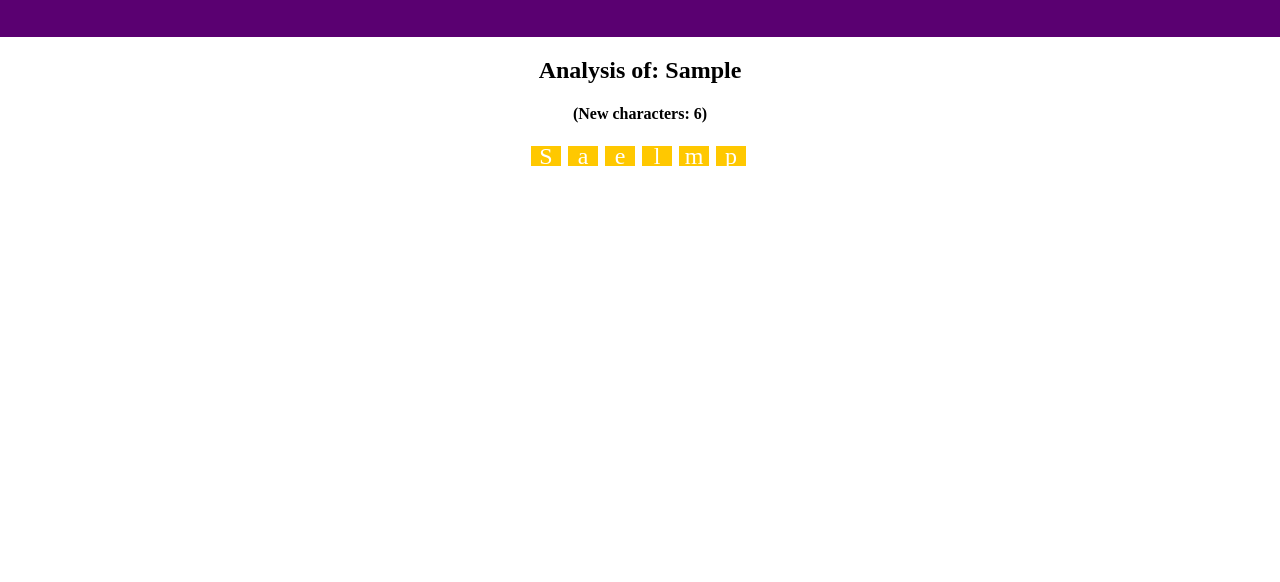
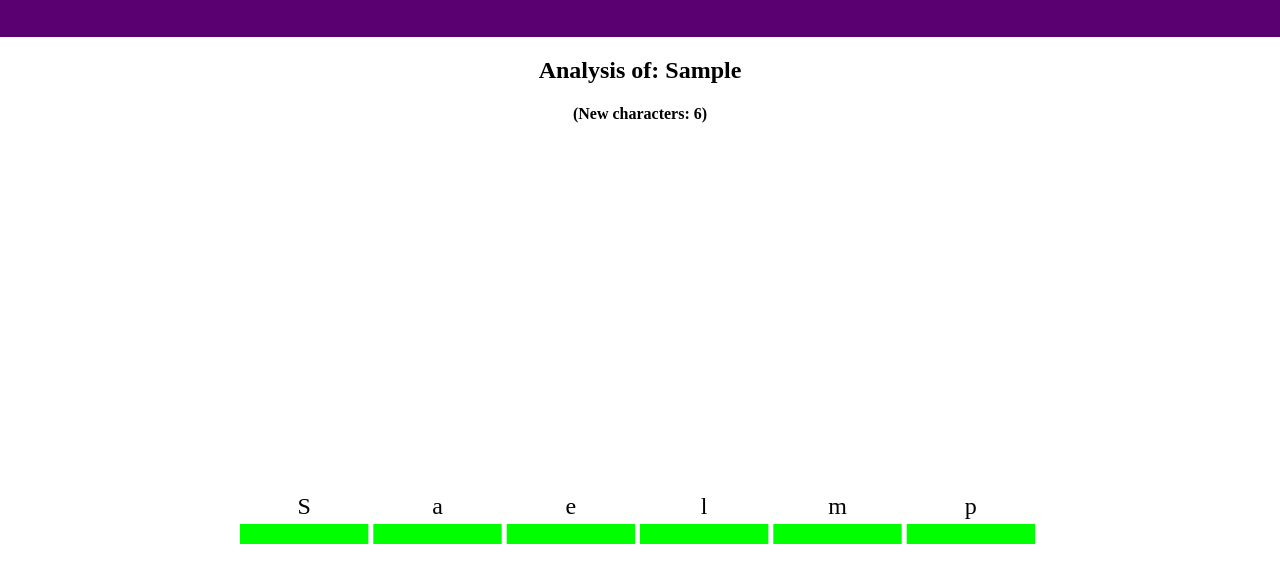
Before and after one commit to Matt-Hamilton-GitHub/d3-letter-analizer, a plain HTML site: page index.html in a window 1280 px wide. Both pictures are taken after typing "Sample" into the empty fields and a click on the button "Count the Letters!". Shown: the part 154-736 px from the top of the page. Drawn offline with nearby package versions, Linux system fonts and the light colour scheme.

Commit message:
completed

```diff
--- a/app.js
+++ b/app.js
@@ -1,7 +1,17 @@
+
+var svgWidth = 800;
+var svgHeight = 400;
+var barHeight = 500;
+var barPadding = 5;
+var svg = d3.select("svg").attr('width',svgWidth).attr('height',svgHeight)
+
+
+
 d3.select("#reset")
     .on("click", function() {
       d3.selectAll(".letter")
         .remove();
+      d3.selectAll('text').remove()
 
       d3.select("#phrase")
           .text("");
@@ -15,33 +25,47 @@ d3.select("form")
       d3.event.preventDefault();
       var input = d3.select("input");
       var text = input.property("value");
+      var data = getFrequencies(text)
+      var barWidth = svgWidth / data.length - barPadding;
 
-      var letters = d3.select("#letters")
-                      .selectAll(".letter")
-                      .data(getFrequencies(text), function(d) {
-                        return d.character;
-                      });
+      var letters = svg
+                      .selectAll('.letter')
+                      .data(data, (d => d.character))
+
+      console.log(getFrequencies(text));
+
 
       letters
           .classed("new", false)
         .exit()
         .remove();
 
-      letters
+      var letterEnter = letters
         .enter()
-        .append("div")
+        .append("g")
           .classed("letter", true)
           .classed("new", true)
-        .merge(letters)
-          .style("width", "20px")
-          .style("line-height", "20px")
-          .style("margin-right", "5px")
-          .style("height", function(d) {
-            return d.count * 20 + "px";
-          })
-          .text(function(d) {
-            return d.character;
-          });
+
+      letterEnter.append('rect');
+      letterEnter.append('text');
+
+        letterEnter.merge(letters)
+          .select('rect')
+          .attr("width", barWidth )
+          .attr('height',(d => d.count *20))
+          .attr('x', ((d,idx)=> (barWidth   + barPadding) * idx))
+          .attr('y',(d=> svgHeight - d.count *20))
+
+          letterEnter.merge(letters)
+                      .select('text')
+                      .attr('x',(d,idx)=> (barWidth   + barPadding) * idx + barWidth /2 )
+                      .attr('y',(d=> svgHeight - d.count *20 - 10))
+                      .attr('text-anchor','middle')
+                      .text(d=>d.character)
+
+
+
+
 
       d3.select("#phrase")
           .text("Analysis of: " + text);
--- a/index.html
+++ b/index.html
@@ -17,7 +17,8 @@
   <div>
     <h2 id="phrase"></h2>
     <h4 id="count"></h4>
-    <div id="letters"></div>
+    <svg version='1.1' baseProfile='full' id='letter'
+    xmlns='http://www.w3.org/2000/svg'></svg>
   </div>
   <script src="https://d3js.org/d3.v4.js"></script>
   <script src="app.js"></script>
--- a/style.css
+++ b/style.css
@@ -31,19 +31,16 @@ form > button:hover {
 
 #letters {
   margin: 20px auto 0;
-  width: 800px;
 }
 
-.letter {
-  display: inline-block;
-  text-align: center;
-  background-color: #ffc800;
-  margin: 2px;
-  vertical-align: bottom;
-  min-width: 30px;
+.letter rect {
+  fill: #ffc800;
 }
 
-.new {
+.new rect {
+  fill: #00ff00;
+}
+
+.new text {
   font-size: 1.5em;
-  color: #ffffff;
 }
```
